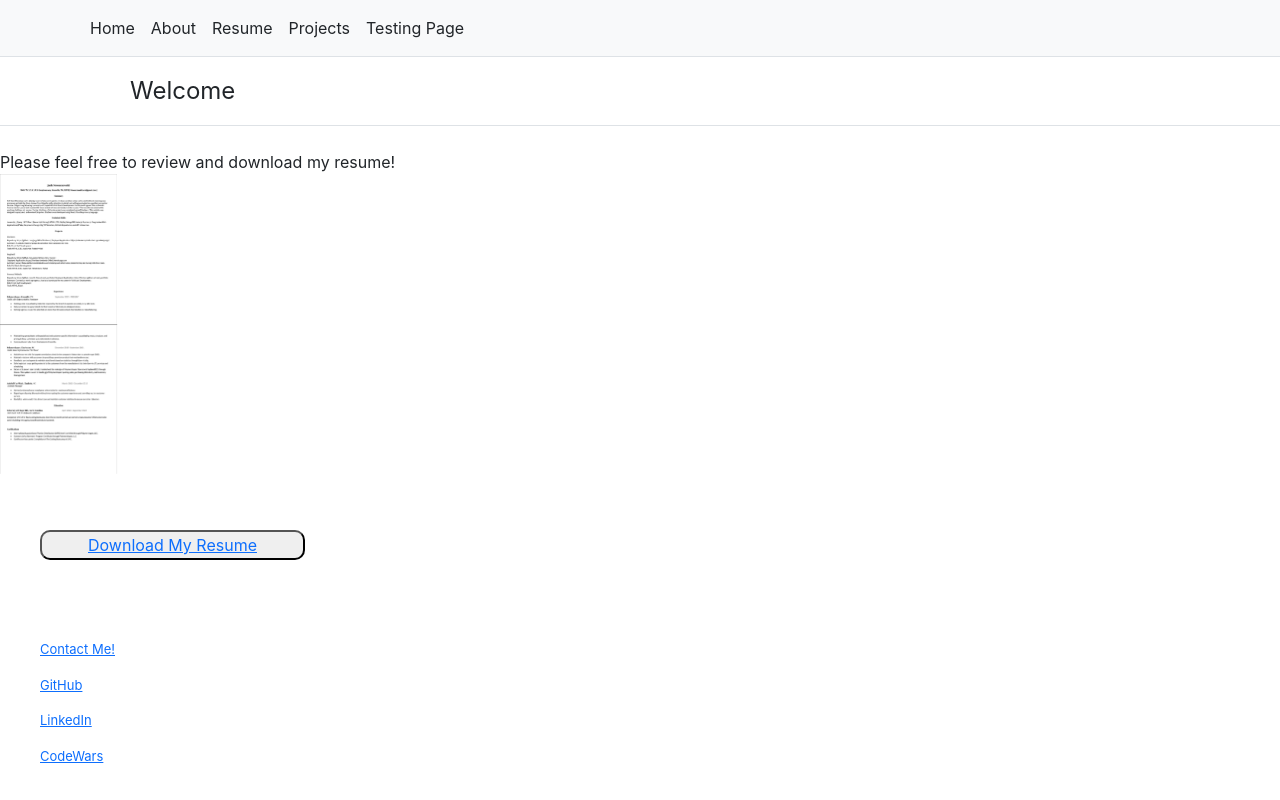
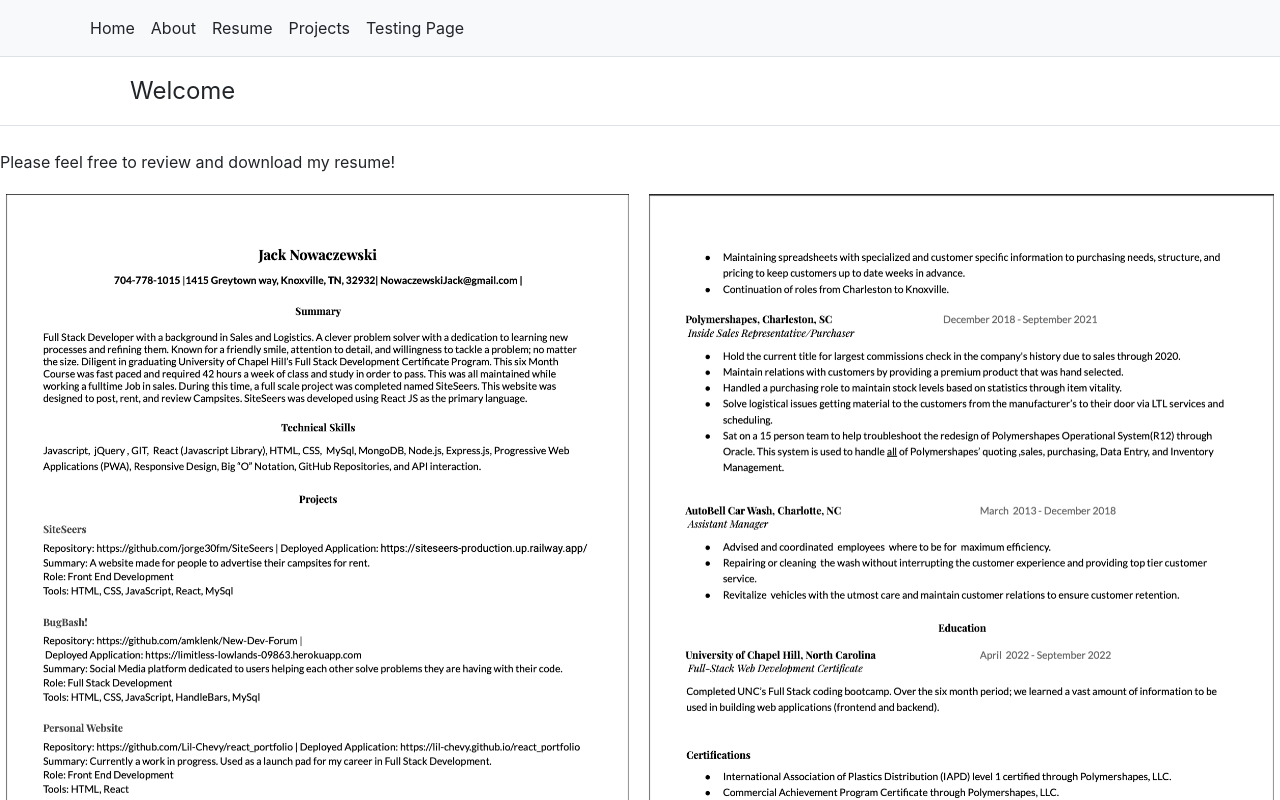
Before and after one commit to Lil-Chevy/react-web-page, a React (Create React App) app: page /Resume in a window 1280 px wide. Shown: the top 800 px of the page. Built offline with nearby package versions, Linux system fonts and the light colour scheme.

Commit message:
edit styling for resume to fit page

```diff
--- a/src/components/PdfViewer/index.js
+++ b/src/components/PdfViewer/index.js
@@ -5,11 +5,11 @@ import ResumePhotoTwo from "../../assets/resumePhotos/pageTwoResume.png";
 
 function PdfViewer() {
   return (
-    <section>
-      <div>
+    <section className="resume-section">
+      <div className="resume-cards">
         <img src={ResumePhotoOne} alt="resume page one" className="resumeOne" />
       </div>
-      <div>
+      <div className="resume-cards">
         <img src={ResumePhotoTwo} alt="resume page two" className="resumeTwo" />
       </div>
       <p></p>
--- a/src/components/PdfViewer/pdfViewer.css
+++ b/src/components/PdfViewer/pdfViewer.css
@@ -1,4 +1,19 @@
+/* make the resume pages smaller  */
 img {
-  position: sticky;
   width: fit-content;
+  height: 50rem;
 }
+/* centers image and leaves them side by side */
+.resume-section {
+  display: flex;
+  flex-direction: row;
+  justify-content: center;
+  margin: 10px;
+  height: min-content;
+}
+
+/* add spacing between images */
+.resume-cards {
+  height: fit-content;
+  padding: 10px;
+}
```
